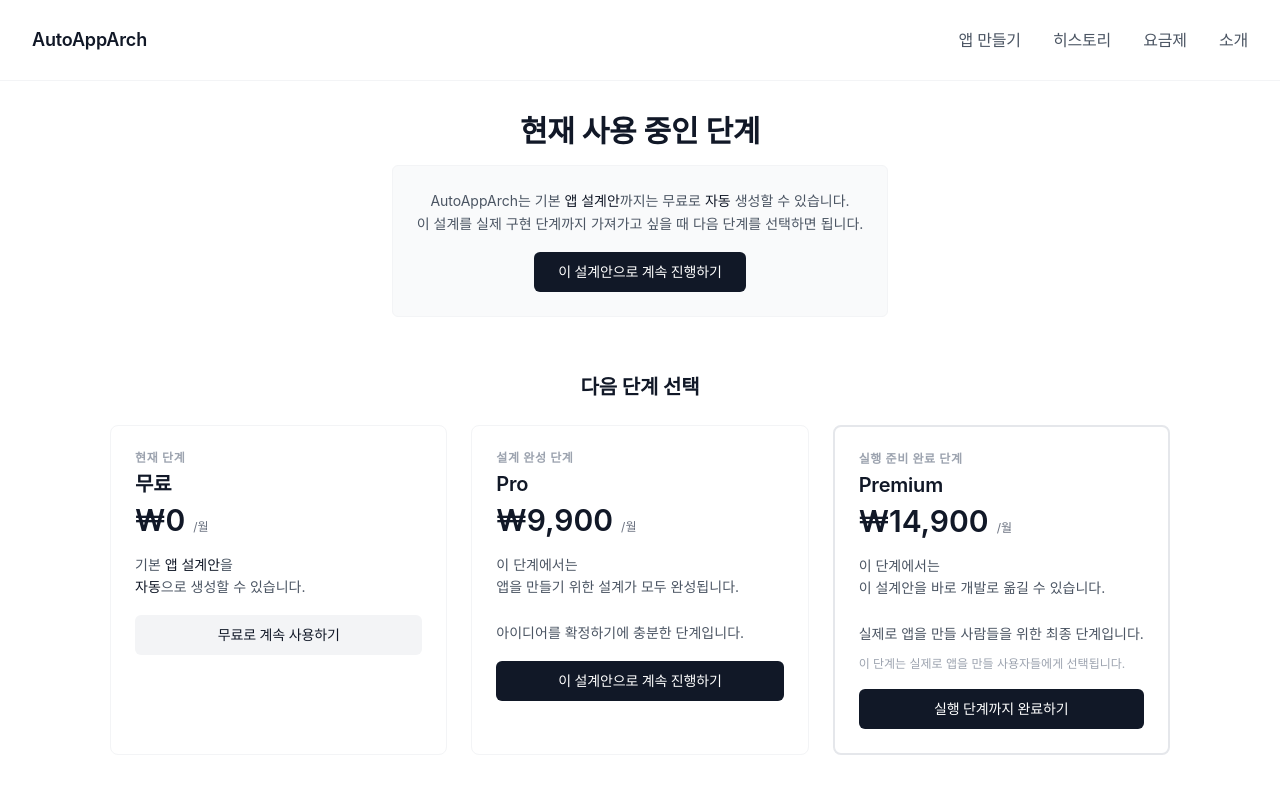
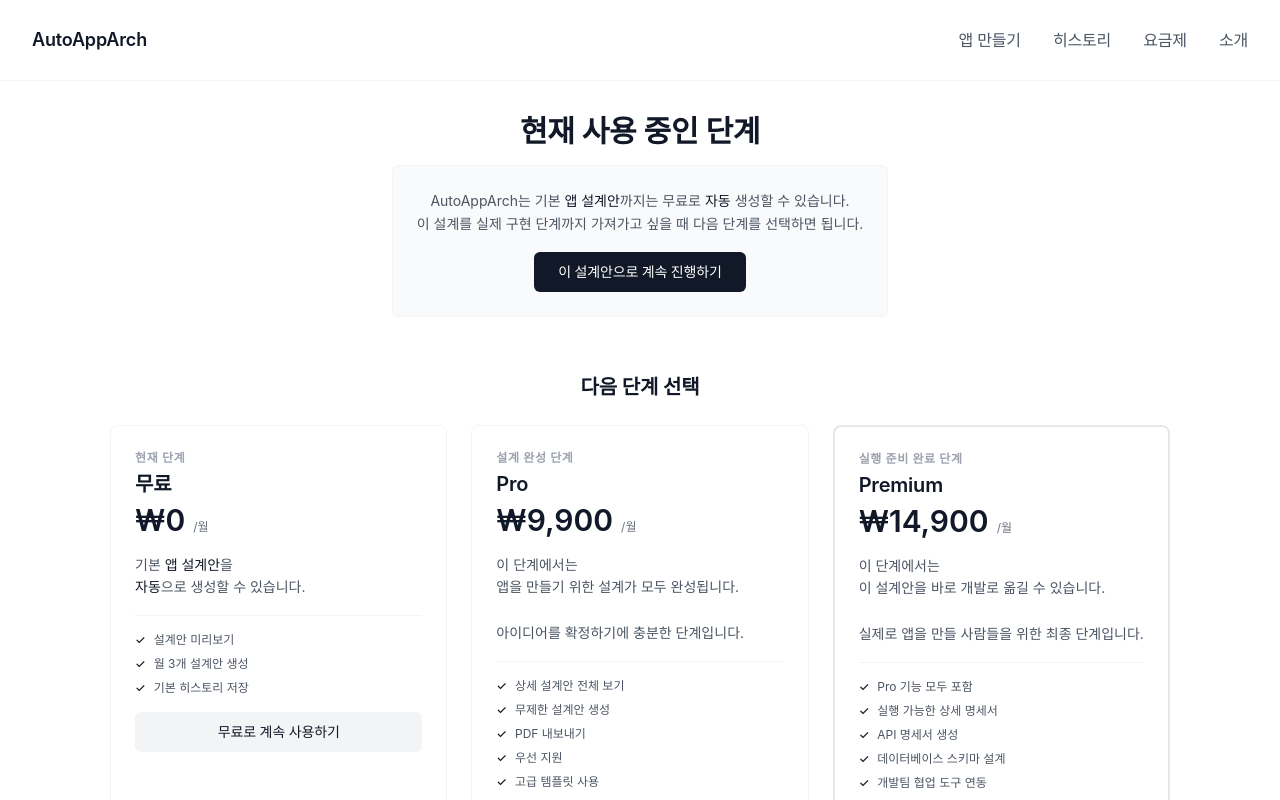
Before and after one commit to Christina0922/AutoAppArch, a Next.js app: page /pricing in a window 1280 px wide. Shown: the top 800 px of the page. Built offline with nearby package versions, Linux system fonts and the light colour scheme.

Commit message:
Add feature lists to each pricing tier

```diff
--- a/app/(site)/pricing/page.tsx
+++ b/app/(site)/pricing/page.tsx
@@ -59,11 +59,27 @@
                 <span className="text-3xl font-semibold text-gray-900">₩0</span>
                 <span className="text-xs text-gray-500 ml-2">/월</span>
               </div>
-              <p className="text-sm text-gray-600 leading-relaxed">
+              <p className="text-sm text-gray-600 leading-relaxed mb-4">
                 기본 <span className="font-medium text-gray-900">앱 설계안</span>을
                 <br />
                 <span className="font-medium text-gray-900">자동</span>으로 생성할 수 있습니다.
               </p>
+              <div className="border-t border-gray-100 pt-4">
+                <ul className="space-y-2 text-xs text-gray-600">
+                  <li className="flex items-start">
+                    <span className="text-gray-900 mr-2 font-medium">✓</span>
+                    <span>설계안 미리보기</span>
+                  </li>
+                  <li className="flex items-start">
+                    <span className="text-gray-900 mr-2 font-medium">✓</span>
+                    <span>월 3개 설계안 생성</span>
+                  </li>
+                  <li className="flex items-start">
+                    <span className="text-gray-900 mr-2 font-medium">✓</span>
+                    <span>기본 히스토리 저장</span>
+                  </li>
+                </ul>
+              </div>
             </div>
             <Link
               href="/app"
@@ -84,7 +100,7 @@
                 <span className="text-3xl font-semibold text-gray-900">₩9,900</span>
                 <span className="text-xs text-gray-500 ml-2">/월</span>
               </div>
-              <p className="text-sm text-gray-600 leading-relaxed mb-3">
+              <p className="text-sm text-gray-600 leading-relaxed mb-4">
                 이 단계에서는
                 <br />
                 앱을 만들기 위한 설계가 모두 완성됩니다.
@@ -92,6 +108,30 @@
                 <br />
                 아이디어를 확정하기에 충분한 단계입니다.
               </p>
+              <div className="border-t border-gray-100 pt-4">
+                <ul className="space-y-2 text-xs text-gray-600">
+                  <li className="flex items-start">
+                    <span className="text-gray-900 mr-2 font-medium">✓</span>
+                    <span>상세 설계안 전체 보기</span>
+                  </li>
+                  <li className="flex items-start">
+                    <span className="text-gray-900 mr-2 font-medium">✓</span>
+                    <span>무제한 설계안 생성</span>
+                  </li>
+                  <li className="flex items-start">
+                    <span className="text-gray-900 mr-2 font-medium">✓</span>
+                    <span>PDF 내보내기</span>
+                  </li>
+                  <li className="flex items-start">
+                    <span className="text-gray-900 mr-2 font-medium">✓</span>
+                    <span>우선 지원</span>
+                  </li>
+                  <li className="flex items-start">
+                    <span className="text-gray-900 mr-2 font-medium">✓</span>
+                    <span>고급 템플릿 사용</span>
+                  </li>
+                </ul>
+              </div>
             </div>
             <button className="w-full h-10 bg-gray-900 text-white text-sm font-medium rounded-md hover:bg-gray-800 transition-colors tracking-tight">
               이 설계안으로 계속 진행하기
@@ -116,7 +156,7 @@
                 <span className="text-3xl font-semibold text-gray-900">₩14,900</span>
                 <span className="text-xs text-gray-500 ml-2">/월</span>
               </div>
-              <p className="text-sm text-gray-600 leading-relaxed mb-2">
+              <p className="text-sm text-gray-600 leading-relaxed mb-4">
                 이 단계에서는
                 <br />
                 이 설계안을 바로 개발로 옮길 수 있습니다.
@@ -124,7 +164,35 @@
                 <br />
                 실제로 앱을 만들 사람들을 위한 최종 단계입니다.
               </p>
-              <p className="text-xs text-gray-400 leading-relaxed mb-3">
+              <div className="border-t border-gray-100 pt-4">
+                <ul className="space-y-2 text-xs text-gray-600">
+                  <li className="flex items-start">
+                    <span className="text-gray-900 mr-2 font-medium">✓</span>
+                    <span>Pro 기능 모두 포함</span>
+                  </li>
+                  <li className="flex items-start">
+                    <span className="text-gray-900 mr-2 font-medium">✓</span>
+                    <span>실행 가능한 상세 명세서</span>
+                  </li>
+                  <li className="flex items-start">
+                    <span className="text-gray-900 mr-2 font-medium">✓</span>
+                    <span>API 명세서 생성</span>
+                  </li>
+                  <li className="flex items-start">
+                    <span className="text-gray-900 mr-2 font-medium">✓</span>
+                    <span>데이터베이스 스키마 설계</span>
+                  </li>
+                  <li className="flex items-start">
+                    <span className="text-gray-900 mr-2 font-medium">✓</span>
+                    <span>개발팀 협업 도구 연동</span>
+                  </li>
+                  <li className="flex items-start">
+                    <span className="text-gray-900 mr-2 font-medium">✓</span>
+                    <span>전담 지원</span>
+                  </li>
+                </ul>
+              </div>
+              <p className="text-xs text-gray-400 leading-relaxed mt-3">
                 이 단계는 실제로 앱을 만들 사용자들에게 선택됩니다.
               </p>
             </div>
```
